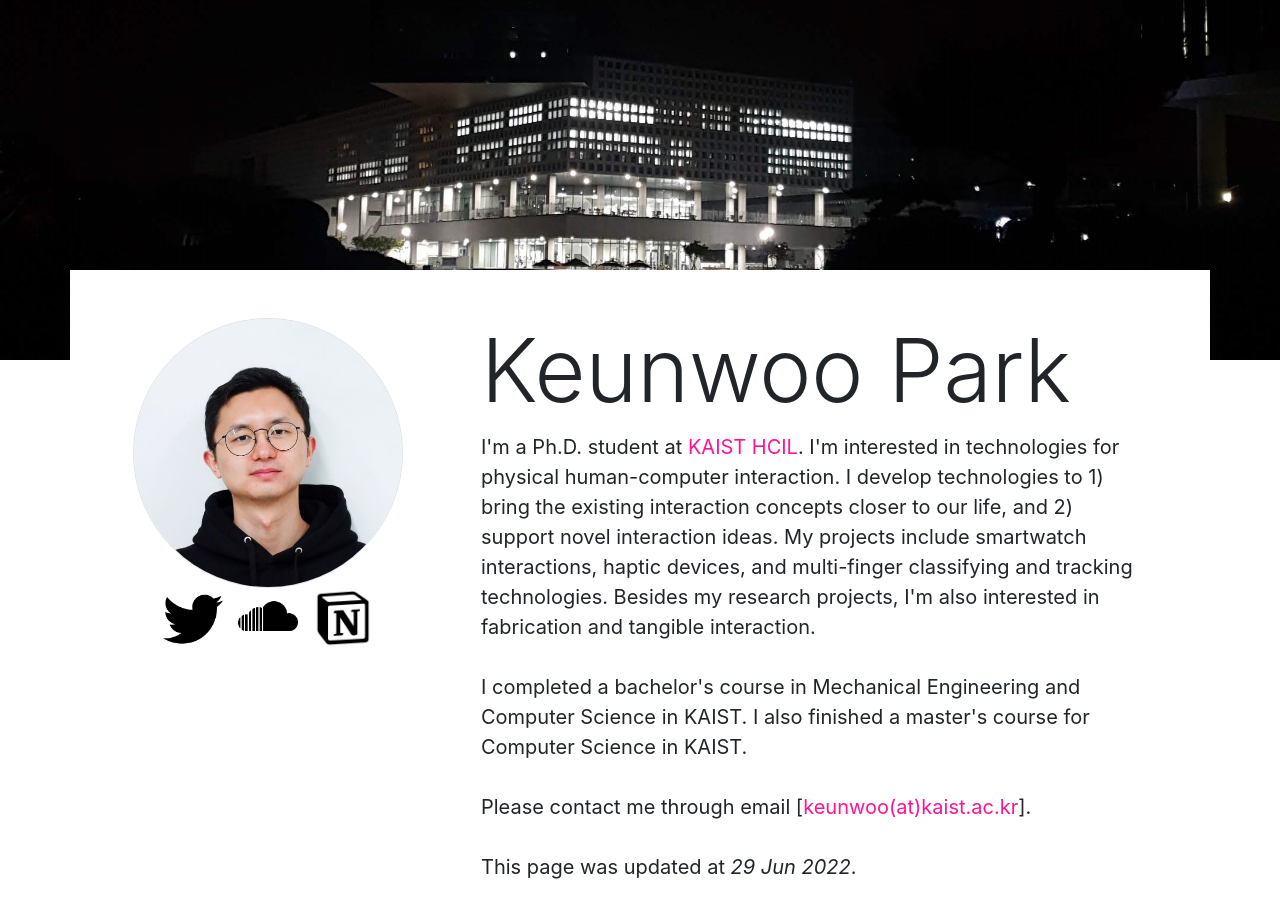
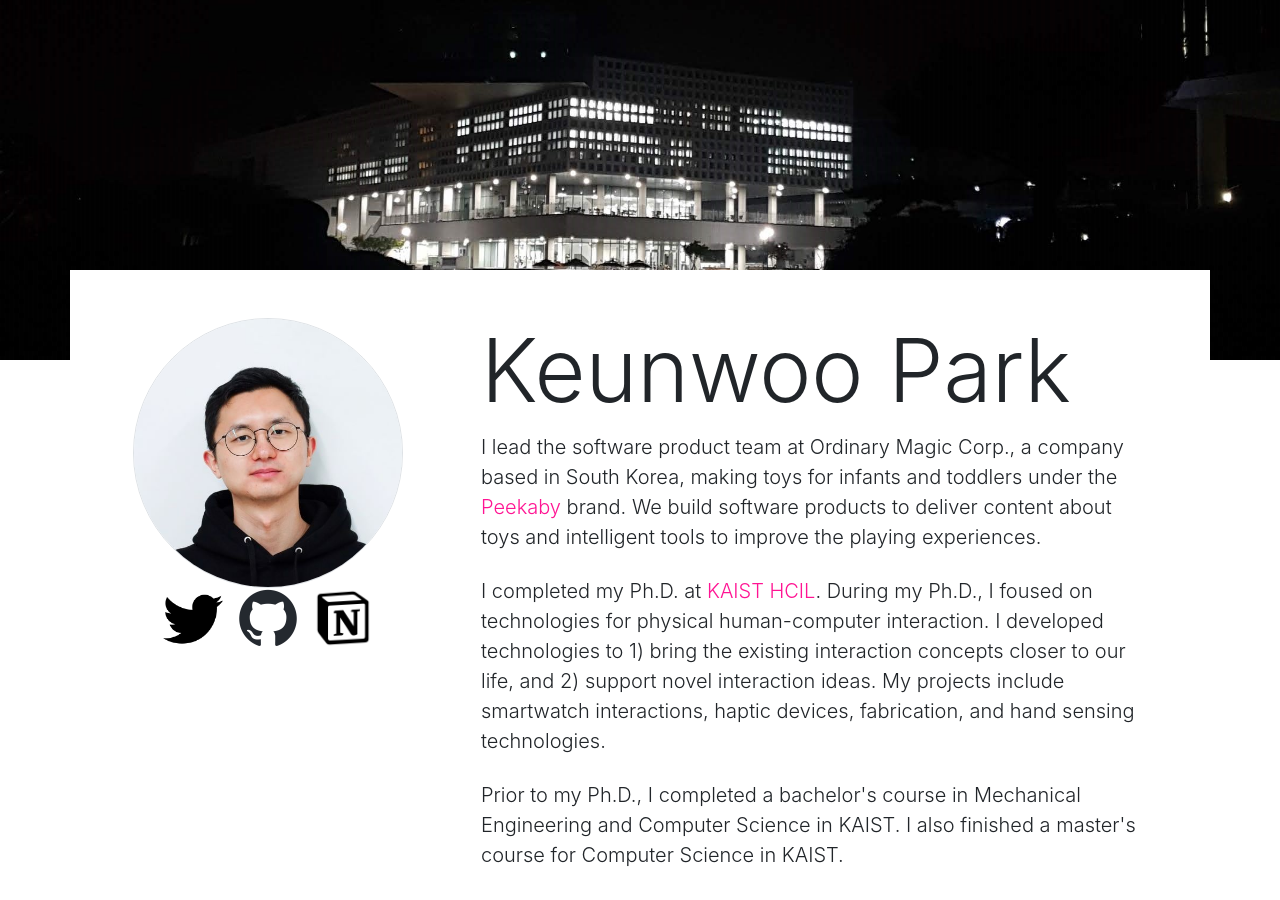
Before and after one commit to KeunwooPark/Portfolio, a Jekyll site: the page built from index.html, in a window 1280 px wide and 900 px high. Built offline with Jekyll 4.4.1, drawn with Linux system fonts in a browser that asks for light colours; nearby versions of some CDN libraries; some of the changed text lies outside the part shown.

Commit message:
Add new company

```diff
--- a/index.html
+++ b/index.html
@@ -1,10 +1,10 @@
 ---
 layout: default
-last_updated: "2022-06-29"
+last_updated: "2023-08-06"
 ---
 <link rel="stylesheet" href={{"/assets/css/index.css" | relative_url}}>
 <header class="masthead">
-  <title> Keunwoo Park's Homepage </title>
+  <title>Keunwoo Park</title>
 </header>
 
 <div class="container introduce ">
@@ -22,8 +22,8 @@ last_updated: "2022-06-29"
           </a>
         </div>
         <div class="col-3 text-center">
-          <a target="_blank" rel="noopener noreferrer" href="https://soundcloud.com/keunwoopark-1">
-            <img class="social-icon" src={{"/assets/img/soundcloud-100.png"|relative_url}}>
+          <a target="_blank" rel="noopener noreferrer" href="https://github.com/KeunwooPark">
+            <img class="social-icon" src={{"/assets/img/github-mark.png"|relative_url}}>
           </a>
         </div>
         <div class="col-3 text-center">
@@ -37,20 +37,26 @@ last_updated: "2022-06-29"
       <h1 class="display-2">Keunwoo Park</h1>
 
       <p class="lead">
-        <strong>
-        I'm a Ph.D. student at <a target="_blank" href="http://hcil.kaist.ac.kr" >KAIST HCIL</a>.
-        I'm interested in technologies for physical human-computer interaction. I develop technologies to 1) bring the existing interaction concepts closer to our life, and 2) support novel interaction ideas. My projects include smartwatch interactions, haptic devices, and multi-finger classifying and tracking technologies. Besides my research projects, I'm also interested in fabrication and tangible interaction.
-        <br>
-        <br>
-        I completed a bachelor's course in Mechanical Engineering and Computer Science in KAIST. I also finished a master's course for Computer Science in KAIST.<br><br>
-        Please contact me through email [<a href="mailto:keunwoo@kaist.ac.kr">keunwoo(at)kaist.ac.kr</a>].
-        <br>
-        <br>
-
-        This page was updated at <i>{{ page.last_updated | date_to_string }}</i>.
-
-        </strong>
+        I lead the software product team at Ordinary Magic Corp., a company based in South Korea, making toys for infants and toddlers under the <a target="_blank" href="https://peekaby.com">Peekaby</a> brand.
+        We build software products to deliver content about toys and intelligent tools to improve the playing experiences.
       </p>
+      <br>
+      <p class="lead">
+        I completed my Ph.D. at <a target="_blank" href="http://hcil.kaist.ac.kr" >KAIST HCIL</a>.
+        During my Ph.D., I foused on technologies for physical human-computer interaction. I developed technologies to 1) bring the existing interaction concepts closer to our life, and 2) support novel interaction ideas.
+        My projects include smartwatch interactions, haptic devices, fabrication, and hand sensing technologies.
+      </p>
+      <br>
+      <p class="lead">
+        Prior to my Ph.D., I completed a bachelor's course in Mechanical Engineering and Computer Science in KAIST.
+        I also finished a master's course for Computer Science in KAIST.
+      </p>
+      <br>
+      <p class="lead">
+        Please contact me through email [<a href="mailto:keunwoopark.524@gmail.com">keunwoopark.524(at)gmail.com</a>].
+      </p>
+      <br>
+      <p class="lead">This page was updated at <i>{{ page.last_updated | date_to_string }}</i>.</p>
     </div>
 </div>
 
```
Also changed, not shown: Gemfile.lock, assets/img/github-mark.png (added), 4 other files.
